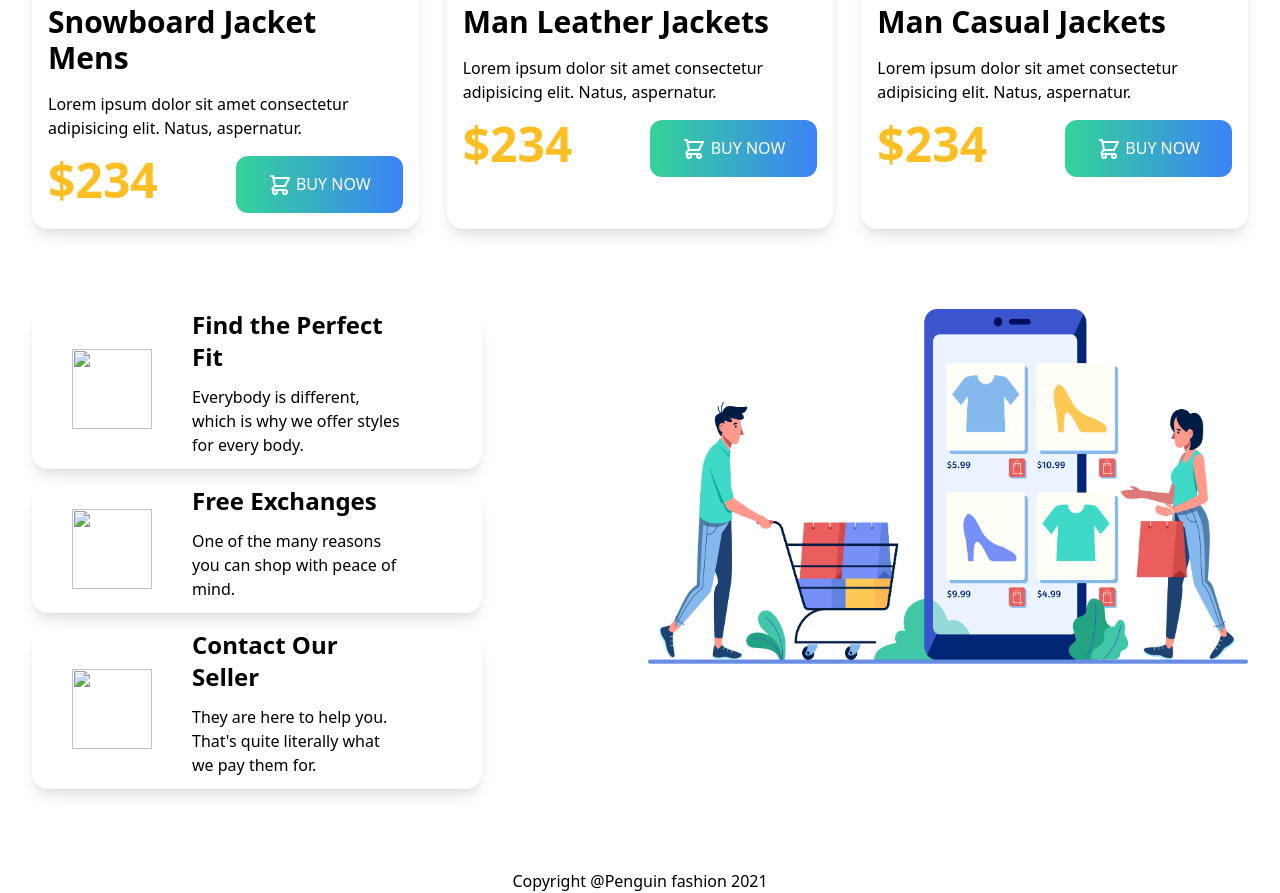
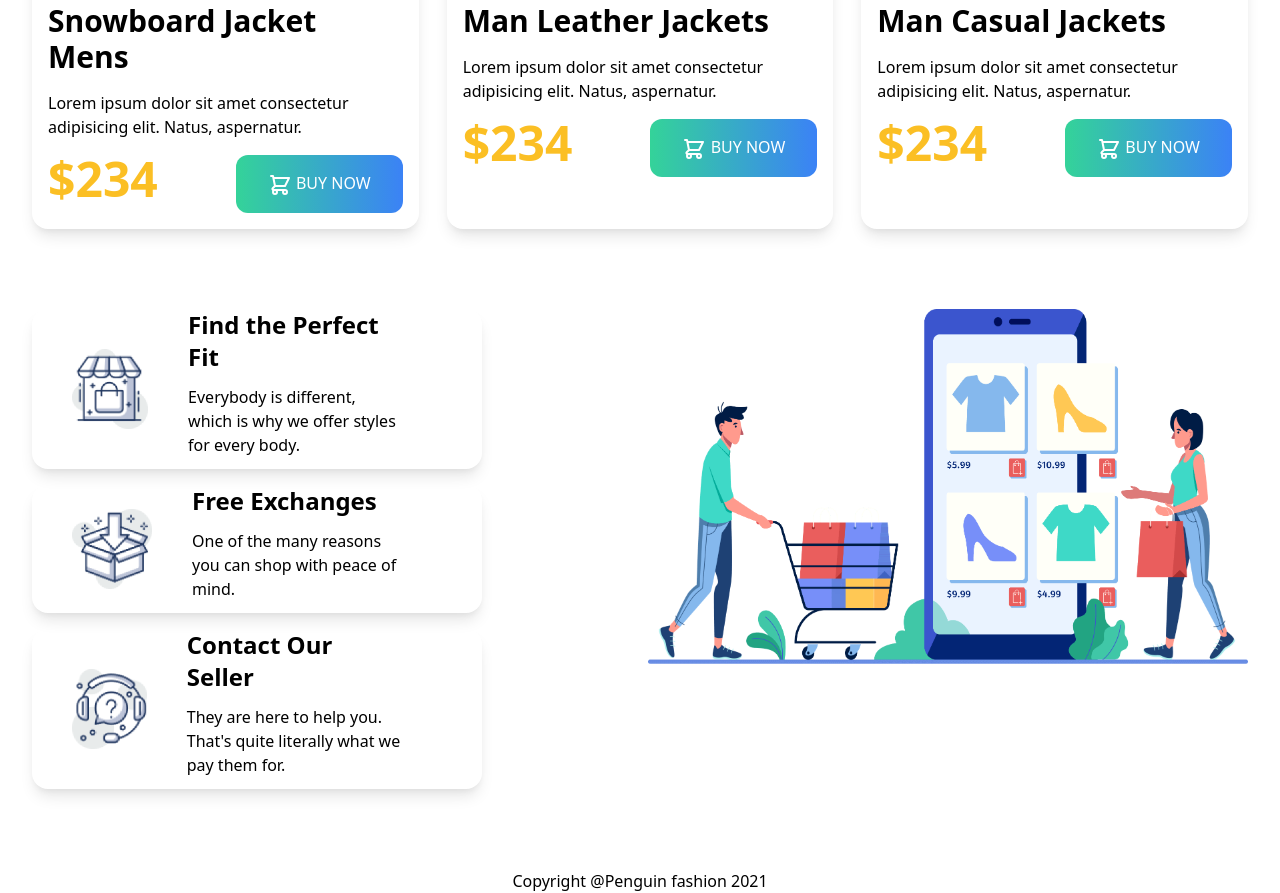
Before and after one commit to Sajedul-Islam-Fahim/penguin-fashion-tailwind, a plain HTML site: page index.html in a window 1280 px wide. Shown: the part 1697-2590 px from the top of the page. Drawn offline with nearby package versions, Linux system fonts and the light colour scheme; the site is published under a folder, as on GitHub Pages, so addresses that start at the root find nothing.

```diff
--- a/index.html
+++ b/index.html
@@ -6,7 +6,7 @@
     <meta name="viewport" content="width=device-width, initial-scale=1.0">
     <title>Penguin Fashion</title>
     <!-- website icon  -->
-    <link rel="shortcut icon" href="/icons/Group 33072.png" type="image/x-icon">
+    <link rel="shortcut icon" href="icons/Group 33072.png" type="image/x-icon">
     <!-- tailwind css -->
     <link href="https://unpkg.com/tailwindcss@^2/dist/tailwind.min.css" rel="stylesheet">
 </head>
@@ -14,7 +14,7 @@
     <header class="bg-yellow-100">
         <div class="container mx-auto flex flex-wrap p-10 flex-col lg:flex-row items-center">
             <a class="flex title-font font-medium items-center text-gray-900 mb-4 lg:mb-0">
-              <img src="/icons/Group 33072.png" alt="" width="290" height="40">
+              <img src="icons/Group 33072.png" alt="" width="290" height="40">
 
             </a>
             <nav class="lg:ml-auto flex flex-wrap items-center text-base justify-center">
@@ -177,7 +177,7 @@
         <!-- Features section  -->
         <section class="container grid lg:grid-cols-2 mx-auto gap-4 my-20 px-8">
             <div class="lg:flex items-center justify-around shadow-lg px-10 rounded-2xl w-3/4">
-                <img class="h-20 w-20" src="/icons/image 12.png" alt="">
+                <img class="h-20 w-20" src="icons/image 12.png" alt="">
                 <div class="lg:mx-10">
                  <h2 class="text-2xl font-bold">Find the Perfect Fit</h2>
                  <p class="text-base my-3">Everybody is different, which is why we offer styles for every body.</p>
@@ -187,14 +187,14 @@
                 <img src="images/shopping.png" alt="">
             </div>
             <div class=" lg:flex items-center justify-around shadow-lg px-10 rounded-2xl w-3/4">
-                <img class="h-20 w-20" src="/icons/image 13.png" alt="">
+                <img class="h-20 w-20" src="icons/image 13.png" alt="">
                 <div class="lg:mx-10">
                  <h2 class="text-2xl font-bold ">Free Exchanges</h2>
                  <p class="text-base my-3">One of the many reasons you can shop with peace of mind.</p>
                 </div>
             </div>
             <div class=" lg:flex items-center justify-around shadow-lg px-10 rounded-2xl w-3/4">
-                <img class="h-20 w-20" src="/icons/image 14.png" alt="">
+                <img class="h-20 w-20" src="icons/image 14.png" alt="">
                 <div class="lg:mx-10">
                  <h2 class="text-2xl font-bold ">Contact Our Seller</h2>
                  <p class="text-base my-3">They are here to help you. That's quite literally what we pay them for.</p>
```
